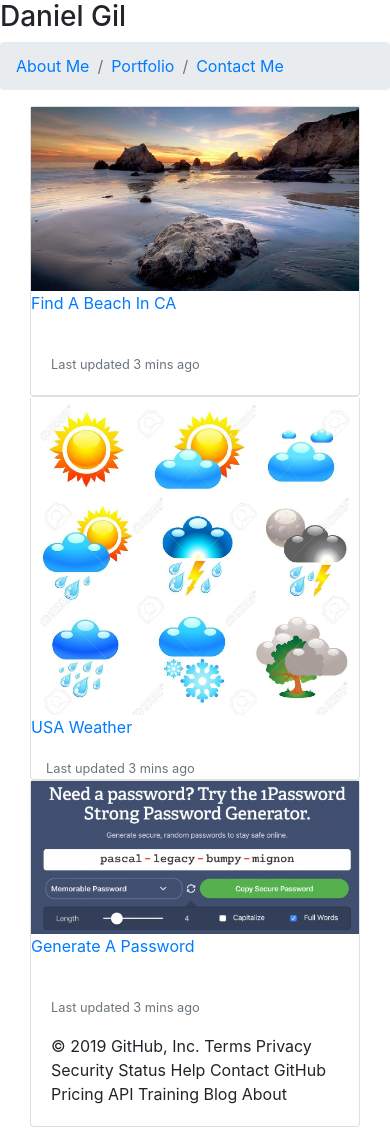
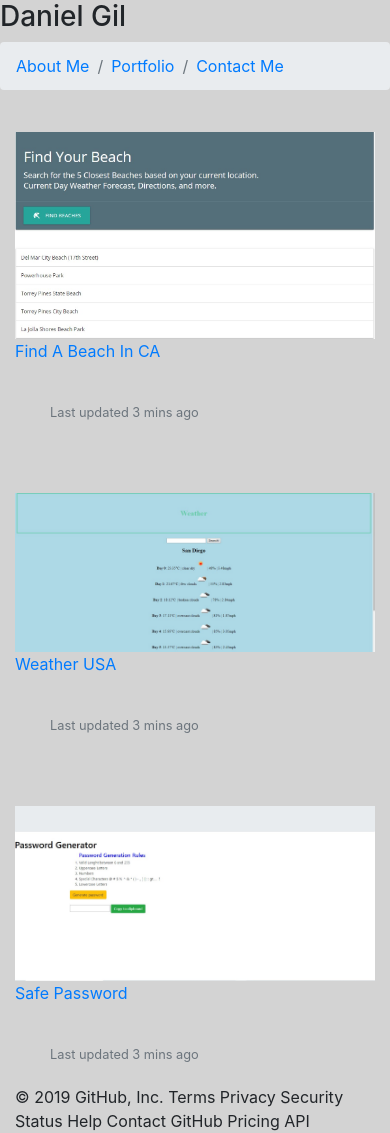
Before and after one commit to makeithappentodayyes/portfolioupdate1, a plain HTML site: page portfolio.html in a window 390 px wide. Shown: the top 1133 px of the page. Drawn offline with nearby package versions, Linux system fonts and the light colour scheme.

Commit message:
added app screenshots

```diff
--- a/portfolio.html
+++ b/portfolio.html
@@ -5,7 +5,7 @@
     <meta name="viewport" content="width=device-width,  initial-scale=1.0">
     <meta http-equiv="X-UA-Compatible" content="ie=edge">
     <link rel="stylesheet" href="https://stackpath.bootstrapcdn.com/bootstrap/4.3.1/css/bootstrap.min.css">
-    <link rel="stylesheet" href="styles.css">
+    <link rel="stylesheet" href="style.css">
     <title> Responive Portfolio</title>
 </head>
 <body>
@@ -20,41 +20,41 @@
         </ol>
       </nav>
       <div class="container">
-
-
-
     <p> <a name="mywork"> </a> </p>
-    <div class="col-xs-12  col-sm-6">
-        <div class="card">
-          <img src="images/beautifulbeach.jpeg" class="img-fluid" alt="tec1">
+    <div class="card1">
+          <img src="images/beachscreen.jpg" class="img-fluid" alt="tec1">
           <a href="https://makeithappentodayyes.github.io/Find-A-Beach/">
             Find A Beach In CA </a>
-
+            <div class="col-xs-12  col-sm-6">
           <div class="card-body">
             <h5 class="card-title"></h5>
             <p class="card-text"></p>
             <p class="card-text"><small class="text-muted">Last updated 3 mins ago</small></p>
           </div>
         </div>
-        <div class="card">
-          <img src="images/weatherpic.jpg" class="img-fluid" alt="tec2">
+
+        <div class="card2">
+            <img src="images/weatherscreen.jpg" class="img-fluid" alt="tec1">
             <a href="https://makeithappentodayyes.github.io/weatherapp/">
-            USA Weather </a>
-
-          <div class="col-xs-12 col-sm-6">
+              Weather USA </a>
+              <div class="col-xs-12  col-sm-6">
+            <div class="card-body">
               <h5 class="card-title"></h5>
               <p class="card-text"></p>
               <p class="card-text"><small class="text-muted">Last updated 3 mins ago</small></p>
             </div>
           </div>
-        <div class="card">
-          <img src="images/generatorpic.jpg" class="img-fluid" alt="tec3">
-          <a href="https://makeithappentodayyes.github.io/passwordgenerator/">
-            Generate A Password </a>
+          <div class="card3">
+              <img src="images/generatorscreen.jpg" class="img-fluid" alt="tec1">
+              <a href=" https://makeithappentodayyes.github.io/passwordgenerator/">
+                Safe Password </a>
+                <div class="col-xs-12  col-sm-6">
               <div class="card-body">
                 <h5 class="card-title"></h5>
                 <p class="card-text"></p>
                 <p class="card-text"><small class="text-muted">Last updated 3 mins ago</small></p>
+              </div>
+            </div>
 
   <a href="Resume-PDF.pdf"></a>
 </body>
--- a/style.css
+++ b/style.css
@@ -6,3 +6,24 @@
 .resume p{
     font-size: 20px;
 }
+.card1{
+    padding-top: 26px;
+    padding-bottom: 100px;
+}
+
+.card2{
+    padding-top: 50px;
+    padding-bottom: 100px;
+}
+
+
+.card3{
+    padding-top: 50px;
+    padding-bottom: 100px;
+}
+
+
+
+body{
+    background-color: lightgray;
+}
```
Also changed, not shown: contact.html (+6 -2 lines), images/Annotation 2019-11-14 111717.jpg (added), images/beachscreen.jpg (added), images/generatorscreen.jpg (added), images/weatherscreen.jpg (added), 1 other file. Lines whose indentation alone changed are shown as unchanged.
